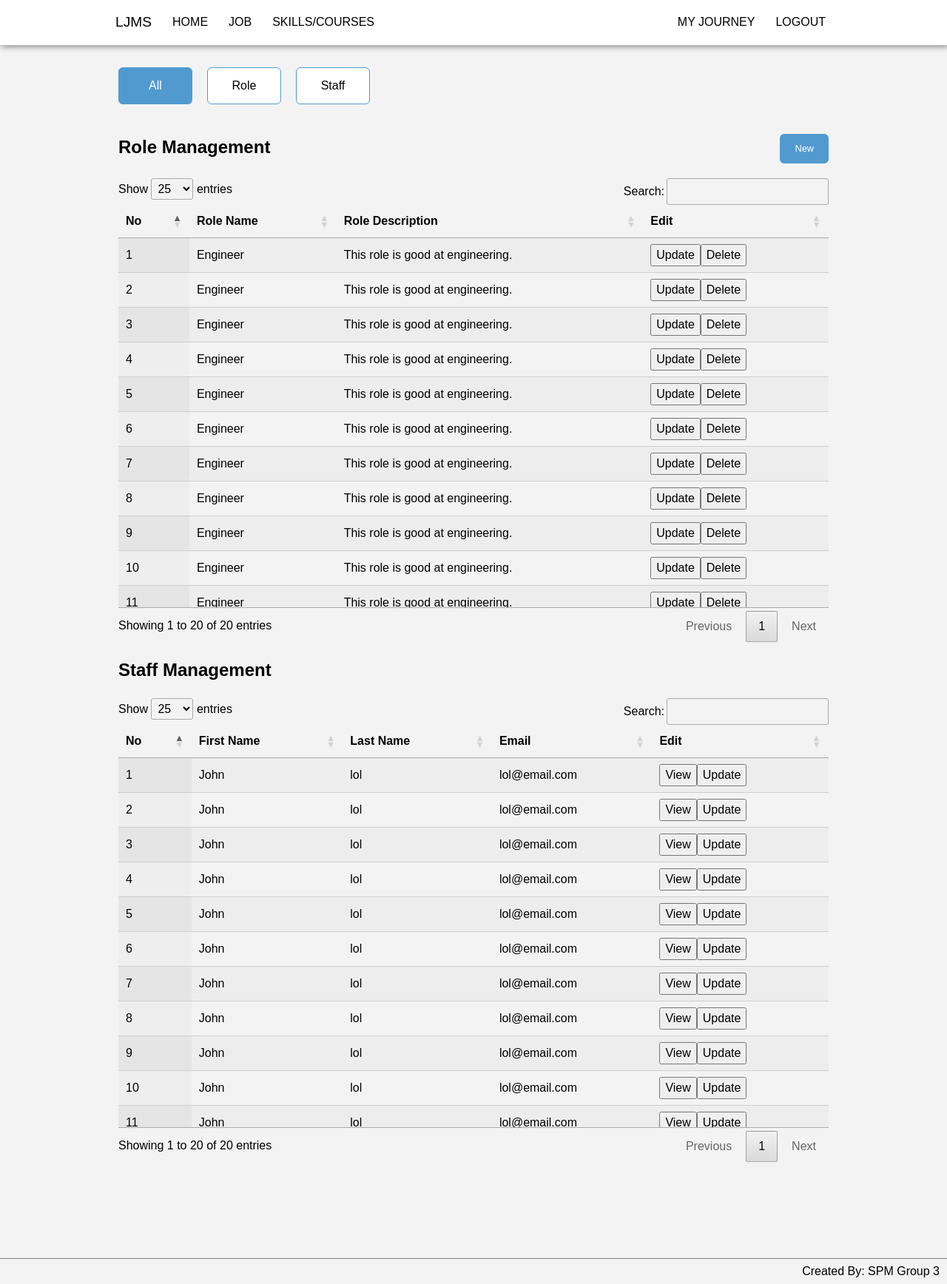
After one commit to S7LEONNIE/is212lms, a PHP site: page /admin.html in a window 1280 px wide. The commit adds this page. Shown: the whole page at 74% size. Run offline with PHP 8.4, Linux system fonts and the light colour scheme; data comes from the database, SQL or seed files in the repository; data that the repository does not hold is empty; some libraries are stand-ins or nearby versions.

Commit message:
SPMBES-52 Admin UI Page
https://apapap123.atlassian.net/browse/SPMBES-52

```diff
--- a/CSS/main.css
+++ b/CSS/main.css
@@ -717,7 +717,8 @@ body {
 
 /* Model */
 .journey-model,
-.journey-model-edit {
+.journey-model-edit,
+.admin-model {
     display: none;
     position: fixed;
     z-index: 1;
@@ -730,7 +731,8 @@ body {
     background-color: rgba(0,0,0,0.4);
 }
 
-.journey-model_content {
+.journey-model_content,
+.admin-model_content {
     display: flex;
     flex-direction: column;
     height: fit-content;
@@ -743,7 +745,8 @@ body {
     gap: 10px;
 }
 
-.journey-model_header {
+.journey-model_header,
+.admin-model_header {
     display: flex;
     width: 100%;
     flex-direction: row;
@@ -753,7 +756,9 @@ body {
 }
 
 #journey-model_close,
-#journey-model-edit_close {
+#journey-model-edit_close,
+.admin-model_close,
+.admin-model-edit_close  {
     cursor: pointer;
 }
 
@@ -765,7 +770,8 @@ body {
     overflow: auto;
 }
 
-.journey-model_content .action-container {
+.journey-model_content .action-container,
+.admin-model_content .action-container {
     flex-direction: column;
     margin-top: 0;
 }
@@ -860,6 +866,44 @@ body {
     }
 }
 
+/* Admin page */
+.tab-selection-wrapper {
+    display: flex;
+    gap: 20px;
+    margin: 20px 0;
+}
+
+.tab-selection-wrapper > button {
+    border-radius: 6px;
+    border: 1px solid var(--primary-color);
+    background-color: white;
+    height: 40px;
+    cursor: pointer;
+    margin-top: auto;
+    height: 50px;
+    width: 100px;
+}
+
+.tab-selection-wrapper > button:hover {
+    box-shadow: var(--box-shadow);
+}
+
+.tab-selection-wrapper > button:hover,
+.tab-selection-wrapper > button.tab-selected {
+    background-color: var(--primary-color);
+    color: white;
+}
+
+.tab-selection-content {
+    display: flex;
+    gap: 20px;
+    flex-direction: column;
+}
+
+#role-table {
+    width: 100%;
+}
+
 footer {
     margin-top: 120px;
     border-top: 1px solid grey;
--- a/JS/app.js
+++ b/JS/app.js
@@ -248,6 +248,23 @@ const app = Vue.createApp({
             catch {
                 this.course_details_exists = false
             }
+        },
+
+        roleDelete() {
+            swal({
+                title: "Are you sure?",
+                text: "Once deleted, you will not be able to undo this!",
+                icon: "warning",
+                buttons: true,
+                dangerMode: true,
+            })
+            .then((willDelete) => {
+                if (willDelete) {
+                    swal("Deleted", {
+                    icon: "success",
+                });
+                }
+            });
         }
 
     },
--- /dev/null
+++ b/admin.html
@@ -0,0 +1,221 @@
+<!DOCTYPE html>
+<html>
+    <head>
+        <meta charset = "utf-8">
+        <meta name = "viewport" content = "width=device-width, initial-scale = 1">
+
+        <title>LJMS - Home</title>
+
+        <!-- CSS Import -->
+        <link rel="stylesheet" href="css/main.css">
+
+        <!-- import vue -->
+        <script src="https://cdn.jsdelivr.net/npm/vue@3/dist/vue.global.js"></script>
+
+        <!-- import axios -->
+        <script src="https://unpkg.com/axios/dist/axios.min.js"></script>
+
+        <!-- import jquery -->
+        <script src="https://cdnjs.cloudflare.com/ajax/libs/jquery/3.6.1/jquery.min.js"></script>
+
+        <!-- Font-awesome Import -->
+        <link rel="stylesheet" href="https://cdnjs.cloudflare.com/ajax/libs/font-awesome/5.15.2/css/all.min.css"/>
+
+        <!-- Data table Import -->
+        <link rel="stylesheet" type="text/css" href="https://cdn.datatables.net/1.12.1/css/jquery.dataTables.css">
+
+        <script type="text/javascript" charset="utf8" src="https://cdn.datatables.net/1.12.1/js/jquery.dataTables.js"></script>
+
+        <!-- sweetalert -->
+        <script src="https://unpkg.com/sweetalert/dist/sweetalert.min.js"></script>
+
+        <link href="https://cdn.jsdelivr.net/npm/select2@4.1.0-rc.0/dist/css/select2.min.css" rel="stylesheet" />
+        <script src="https://cdn.jsdelivr.net/npm/select2@4.1.0-rc.0/dist/js/select2.min.js"></script>
+
+
+    </head>
+
+    <body id="app">
+        <div class="Navbar__Wrapper">
+            <!-- nav bar -->
+            <div class="Navbar">
+                <div class="Navbar__Link Navbar__Link-brand">
+                    LJMS
+                </div>
+                <div onclick="classToggle()" class="Navbar__Link Navbar__Link-toggle">
+                    <i class="fas fa-bars"></i>
+                </div>
+
+                <nav class="Navbar__Items">
+                    <div class="Navbar__Link">
+                        <a href="index.html">Home</a>
+                    </div>
+                    <div class="Navbar__Link">
+                    <a href="job.html">Job</a>
+                    </div>
+                    <div class="Navbar__Link">
+                    <a href="skills_course_search.html">Skills/Courses</a>
+                    </div>
+                </nav>
+
+                <nav class="Navbar__Items Navbar__Items--right">
+                    <div class="Navbar__Link">
+                        <a href="myjourney.php">My Journey</a>
+                    </div>
+                    <div class="Navbar__Link">
+                        <a href="#">Logout</a>
+                    </div>
+                </nav>
+            </div>
+        </div>
+
+        <!-- main content -->
+        <div class="Main__Content">
+            <div class="tab-selection-wrapper">
+                <button class="tab-selected" name="all">All</button>
+                <button name="role">Role</button>
+                <button name="staff">Staff</button>
+            </div>
+
+            <!-- Role -->
+            <div class="tab-selection-content role">
+                <div class="header">
+                    <div class="title">Role Management</div>
+                    <button id="admin-role-btn_new" class="btn action_button">New</button>
+                </div>
+
+                <table id="role-table" class="display responsive nowrap" width="100%">
+                    <thead>
+                        <tr>
+                            <th>No</th>
+                            <th>Role Name</th>
+                            <th>Role Description</th>
+                            <th>Edit</th>
+                        </tr>
+                    </thead>
+                    <tbody>
+                        <tr v-for="x in 20">
+                            <td>{{ x }}</td>
+                            <td>Engineer</td>
+                            <td>This role is good at engineering.</td>
+                            <td>
+                                <button class="admin-role-btn_update">Update</button>
+                                <button v-on:click="roleDelete()">Delete</button>
+                            </td>
+                        </tr>
+                    </tbody>
+                </table>
+            </div>
+
+            <div class="tab-selection-content staff">
+                <div class="header">
+                    <div class="title">Staff Management</div>
+                </div>
+
+                <table id="staff-table" class="display responsive nowrap" width="100%">
+                    <thead>
+                        <tr>
+                            <th>No</th>
+                            <th>First Name</th>
+                            <th>Last Name</th>
+                            <th>Email</th>
+                            <th>Edit</th>
+                        </tr>
+                    </thead>
+                    <tbody>
+                        <tr v-for="x in 20">
+                            <td>{{ x }}</td>
+                            <td>John</td>
+                            <td>lol</td>
+                            <td>lol@email.com</td>
+                            <td>
+                                <button class="admin-staff-btn_view">View</button>
+                                <button class="admin-staff-btn_update">Update</button>
+                            </td>
+                        </tr>
+                    </tbody>
+                </table>
+            </div>
+        </div>
+
+        <!-- Role Model -->
+        <!-- Covers both Create and Update -->
+        <div class="admin-model role">
+            <div class="admin-model_content">
+                <div class="admin-model_header">
+                    <div class="title">Add Role</div>
+                    <i class="fa fa-times admin-model_close role"></i>
+                </div>
+
+                <label>Role Name</label>
+                <input class="textbox">
+                <label>Description</label>
+                <input class="textbox">
+
+                <div class="action-container">
+                    <button class="action_button action_positive">Save</button>
+                    <button class="action_button action_back admin-model_close role">Cancel</button>
+                </div>
+            </div>
+        </div>
+
+        <!-- Staff Model -->
+        <!-- Covers both View and Update -->
+        <div class="admin-model staff">
+            <div class="admin-model_content">
+                <div class="admin-model_header">
+                    <div class="title">Add Role</div>
+                    <i class="fa fa-times admin-model_close staff"></i>
+                </div>
+
+                <label>First Name</label>
+                <input class="textbox">
+
+                <label>Last Name</label>
+                <input class="textbox">
+
+                <label>Email</label>
+                <input class="textbox">
+
+                <label>Department</label>
+                <input class="textbox">
+
+                <label>Skills</label>
+                <select class="admin-model-select staff" name="states[]" multiple="multiple">
+                    <option selected value="skill1">Skill1</option>
+                    <option value="skill2">Skill2</option>
+                    <option selected value="skill3">Skill3</option>
+                    <option value="skill4">Skill4</option>
+                </select>
+
+                <label>Learning Journey</label>
+                <select class="admin-model-select learning-journey" name="state">
+                    <option v-for="x in 20" value="x">Learning Journey Name</option>
+                </select>
+
+                <div class="journey-model_list">
+                    <div v-for="x in 20">
+                        <input type="checkbox" id="checkbox1" name="checkbox1" value="checkbox1">
+                        <label for="checkbox1">Checkbox1</label>
+                    </div>
+                </div>
+
+                <div class="action-container">
+                    <button class="action_button action_positive">Save</button>
+                    <button class="action_button action_back admin-model_close staff">Cancel</button>
+                </div>
+            </div>
+        </div>
+
+        <footer>
+            Created By: SPM Group 3
+        </footer>
+
+        <!-- vue -->
+        <script type="text/javascript" src="JS/app.js"></script>
+
+        <!-- custom js -->
+        <script type="text/javascript" src="JS/javascript.js"></script>
+
+    </body>
+</html>
```
Also changed, not shown: JS/javascript.js (+75 -0 lines).
